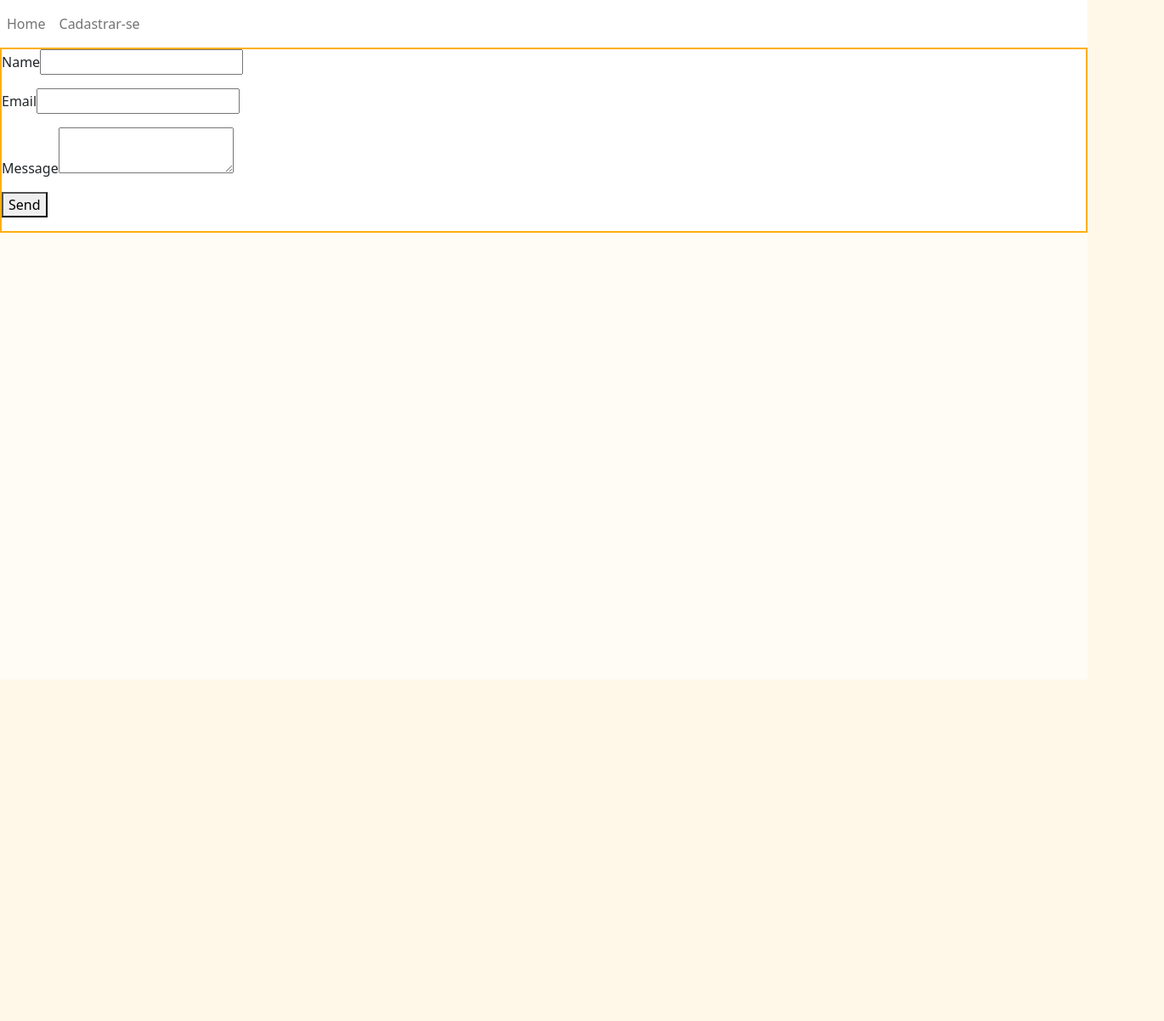
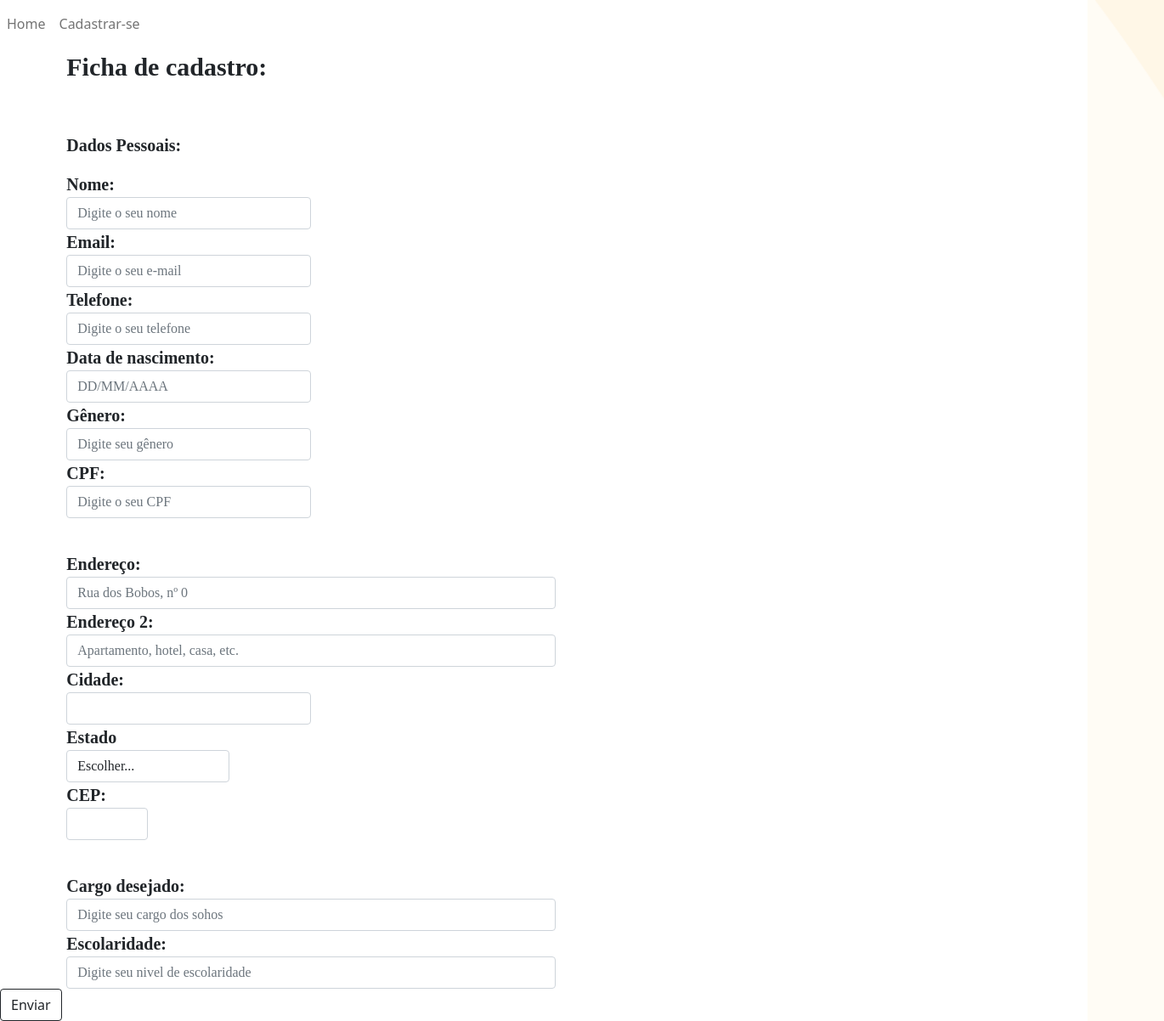
Before and after one commit to beacah/JobsNet, a Next.js app: page /register in a window 1280 px wide. Shown: the whole page at 85% size, 1370 px wide, since content can reach past the window. Before the commit the page ends 800 px from the top, so only its background shows below. Built offline with nearby package versions, Linux system fonts and the light colour scheme.

Commit message:
atualização front

```diff
--- a/pages/components/form-cadidate/form.js
+++ b/pages/components/form-cadidate/form.js
@@ -1,23 +1,83 @@
 import styles from "./styles.module.css";
 
+
 export const CadidateForm = () => (
-  <div className={styles.forms}>
-    <form name="contact" method="POST" data-netlify="true">
-      <p className={styles.name}>
-        <label htmlFor="name">Name</label>
-        <input type="text" id="name" name="name" />
-      </p>
-      <p>
-        <label htmlFor="email">Email</label>
-        <input type="text" id="email" name="email" />
-      </p>
-      <p>
-        <label htmlFor="message">Message</label>
-        <textarea id="message" name="message"></textarea>
-      </p>
-      <p>
-        <button type="submit">Send</button>
-      </p>
-    </form>
+  <div class="row" className={styles.container}>
+
+    <p className={styles.titulo1}>Ficha de cadastro:</p>
+    <div class="row" className={styles.forms}>
+      <p>Dados Pessoais:</p>
+      <div class="col-6"className={styles.name}>
+        <label htmlFor="name">Nome:</label>
+        <input type="text" class="form-control" placeholder="Digite o seu nome" id="name"></input>
+      </div>
+      <div class="col-6" className={styles.email}>
+        <label htmlFor="email">Email:</label>
+        <input type="email" class="form-control" id="email" placeholder="Digite o seu e-mail" name="email"></input>
+      </div>
+      <div class="col-6" className={styles.telefone}>
+        <label f="telefone">Telefone:</label>
+        <input type="telefone" class="form-control" id="telefone" placeholder="Digite o seu telefone" name="telefone"></input>
+      </div>
+      <div class="col-6" className={styles.nascimento}>
+        <label f="telefone">Data de nascimento:</label>
+        <input type="aniversario" class="form-control" id="aniversario" placeholder="DD/MM/AAAA" name="aniversario"></input>
+      </div>
+      <div class="col-6" className={styles.sexo}>
+        <label f="cpf">Gênero:</label>
+        <input type="sexo" class="form-control" id="sexo" placeholder="Digite seu gênero" name="sexo"></input>
+      </div>
+      <div class="col-6" className={styles.cpf}>
+        <label f="cpf">CPF:</label>
+        <input type="cpf" class="form-control" id="cpf" placeholder="Digite o seu CPF" name="cpf" required></input>
+    </div>
+      </div>
+
+  <div class="form-row" className={styles.forms2}>
+
+  <div class="form-group">
+    <label for="inputAddress">Endereço:</label>
+    <input type="text" class="form-control" id="inputAddress" placeholder="Rua dos Bobos, nº 0"></input>
   </div>
+  <div class="form-group">
+    <label for="inputAddress2">Endereço 2:</label>
+    <input type="text" class="form-control" id="inputAddress2" placeholder="Apartamento, hotel, casa, etc."></input>
+  </div>
+  <div class="form-row">
+    <div class="form-group col-6">
+      <label for="inputCity">Cidade:</label>
+      <input type="text" class="form-control" id="inputCity"></input>
+    </div>
+    <div class="form-group col-4">
+      <label for="inputEstado">Estado</label>
+      <select id="inputEstado" class="form-control">
+        <option selected>Escolher...</option>
+        <option>...</option>
+      </select>
+    </div>
+    <div class="form-group col-2">
+      <label for="inputCEP">CEP:</label>
+      <input type="text" class="form-control" id="inputCEP"></input>
+    </div>
+  </div>
+  </div>
+
+  <div class="row" className={styles.forms3}>
+  <div class="form-group">
+    <label for="inputAddress">Cargo desejado:</label>
+    <input type="text" class="form-control" id="inputAddress" placeholder="Digite seu cargo dos sohos"></input>
+  </div>
+  <div class="form-group">
+    <label for="inputAddress2">Escolaridade:</label>
+    <input type="text" class="form-control" id="inputAddress2" placeholder="Digite seu nivel de escolaridade"></input>
+  </div>
+  </div>
+
+  <div>
+  <button type="button" class="btn btn-outline-dark" classname={styles.botao}>Enviar</button>
+  </div>
+
+  </div>
+
+
 );
--- a/pages/components/form-cadidate/styles.module.css
+++ b/pages/components/form-cadidate/styles.module.css
@@ -1,4 +1,26 @@
-.forms {
-  /* background: linear-gradient(180deg, #fff7e7 0%, #fff1dc 100%); */
-  border: 2px solid #ffaf0f;
+
+
+.forms, .forms2, .forms3
+{
+  margin-top: 3%;
+  margin-left: 6%;
+  font-family: Raleway;
+  font-style: normal;
+  font-weight: bold;
+  font-size: 20px;
+  width: 600px;
 }
+
+.titulo1 {
+  font-family: Raleway;
+  font-style: normal;
+  font-weight: bold;
+  font-size: 30px;
+  margin-left: 6%;
+}
+
+.botao {
+  font-family: Raleway;
+  width: 1000px;
+  height: 30px;
+}
```
Also changed, not shown: pages/index.js (+9 -9 lines), styles/Home.module.css (+20 -37 lines), 1 other file (tests, documents, lock files or other folders).
